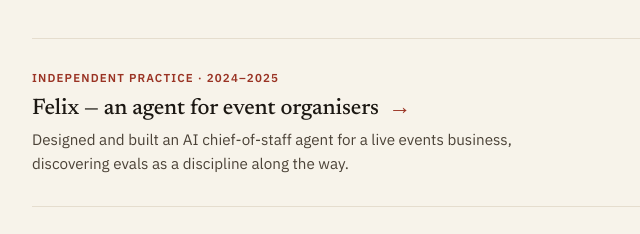
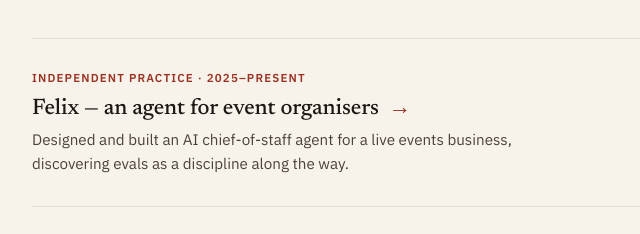
Before and after one commit to rkerr90-afk/portfolio, a plain HTML site: page index.html in a window 1280 px wide. Shown: the part 205-439 px from the top of the page, 268-908 px from the left. Drawn offline with Linux system fonts and the light colour scheme.

Commit message:
Fix Felix case study date range on home card
Was showing "2024–2025"; correct range is "2025–Present".

Co-Authored-By: Claude Sonnet 5 <noreply@anthropic.com>

```diff
--- a/index.html
+++ b/index.html
@@ -147,7 +147,7 @@
     <div class="case-studies">
 
       <a class="card" href="/felix/">
-        <div class="card-meta">Independent Practice · 2024–2025</div>
+        <div class="card-meta">Independent Practice · 2025–Present</div>
         <h2>Felix — an agent for event organisers <span class="arrow">→</span></h2>
         <p>Designed and built an AI chief-of-staff agent for a live events business, discovering evals as a discipline along the way.</p>
       </a>
```
